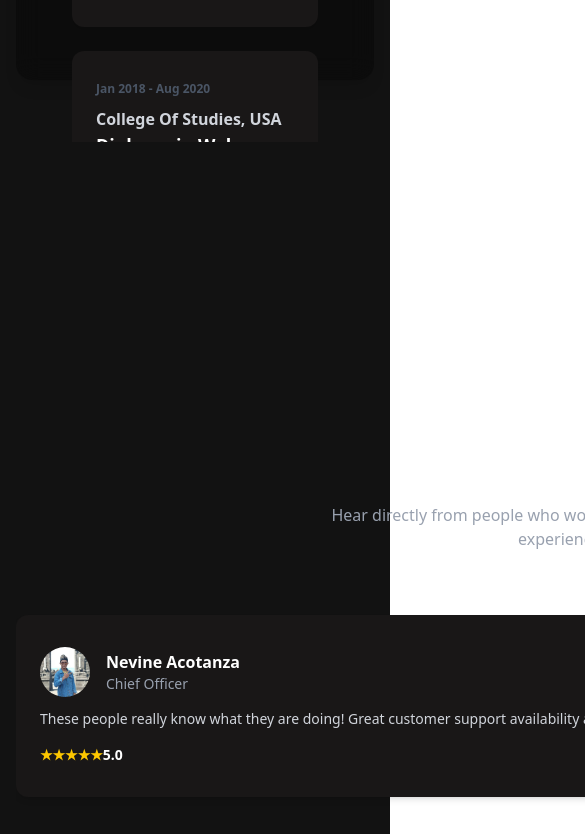
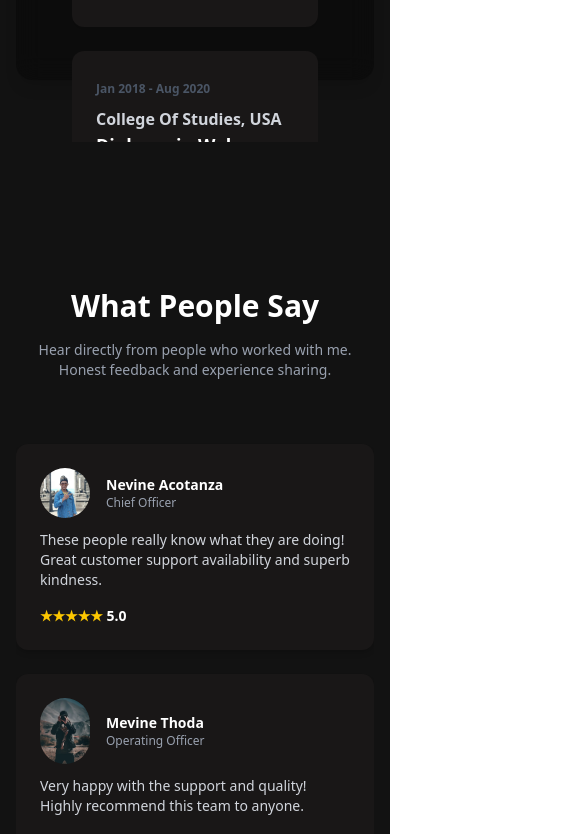
Before and after one commit to FarhanZulkarnainHarahap/Nexxus-Portofolio, a Next.js app: page / in a window 390 px wide. Shown: the part 5846-6680 px from the top of the page, 585 px wide, since content can reach past the window. Built offline with nearby package versions, Linux system fonts and the light colour scheme.

Commit message:
first commit vercel

```diff
--- a/src/app/globals.css
+++ b/src/app/globals.css
@@ -62,3 +62,10 @@ li:hover::after {
   background-color: #4b5563;
   border-radius: 9999px;
 }
+.scrollbar-hidden::-webkit-scrollbar {
+  display: none;
+}
+.scrollbar-hidden {
+  -ms-overflow-style: none;
+  scrollbar-width: none;
+}
--- a/src/components/Testimonial-section-components/testimonial-section.tsx
+++ b/src/components/Testimonial-section-components/testimonial-section.tsx
@@ -93,28 +93,27 @@ export default function TestimonialSectionPage() {
 
   return (
     <section
-      className="min-h-screen w-full grid place-items-center bg-[#121212] text-white pt-40 px-4"
+      className="min-h-screen w-full bg-[#121212] text-white pt-40 px-4"
       id="testimonial-section"
     >
-      <div className="w-full max-w-6xl">
-        <div className="text-center mb-12">
-          <h2 className="text-4xl font-extrabold">What People Say</h2>
-          <p className="mt-4 text-gray-400 max-w-xl mx-auto">
+      <div className="w-full max-w-6xl mx-auto">
+        <div className="text-center mb-12 px-4">
+          <h2 className="text-3xl sm:text-4xl font-extrabold">
+            What People Say
+          </h2>
+          <p className="mt-4 text-gray-400 max-w-xl mx-auto text-sm sm:text-base">
             Hear directly from people who worked with me. Honest feedback and
             experience sharing.
           </p>
         </div>
 
-        {/* Scrollable Container for Testimonials with hidden scrollbar */}
-        <div
-          className="overflow-auto flex gap-6 py-4 scrollbar-hidden"
-          style={{ scrollbarWidth: "none" }}
-        >
+        {/* Responsive Scrollable or Wrapped Container */}
+        <div className="flex flex-wrap sm:flex-nowrap overflow-x-auto gap-6 py-4 scrollbar-hidden">
           {testimonials.map((t, i) => (
             <button
               key={i}
               onClick={() => setSelected(i)}
-              className="text-left bg-[#191717] hover:bg-[#2a2a2a] transition p-6 rounded-xl shadow-md min-w-[250px] flex-shrink-0"
+              className="text-left bg-[#191717] hover:bg-[#2a2a2a] transition p-6 rounded-xl shadow-md min-w-[250px] max-w-sm flex-shrink-0 w-full sm:w-[300px]"
             >
               <div className="flex items-center space-x-4 mb-3">
                 <Image
@@ -125,13 +124,13 @@ export default function TestimonialSectionPage() {
                   className="rounded-full object-cover"
                 />
                 <div>
-                  <h4 className="font-bold">{t.name}</h4>
-                  <p className="text-sm text-gray-400">{t.title}</p>
+                  <h4 className="font-bold text-sm sm:text-base">{t.name}</h4>
+                  <p className="text-xs text-gray-400">{t.title}</p>
                 </div>
               </div>
               <p className="text-sm text-gray-300 line-clamp-3">{t.comment}</p>
               <div className="mt-4 text-yellow-400 font-semibold text-sm">
-                {"★".repeat(t.rating)}
+                {"★".repeat(t.rating)}{" "}
                 <span className="text-white">{t.rating.toFixed(1)}</span>
               </div>
             </button>
@@ -143,10 +142,10 @@ export default function TestimonialSectionPage() {
       <Dialog
         open={selected !== null}
         onClose={() => setSelected(null)}
-        className="fixed z-50 inset-0 flex items-center justify-center bg-black/70"
+        className="fixed z-50 inset-0 flex items-center justify-center bg-black/70 p-4"
       >
         {selected !== null && (
-          <Dialog.Panel className="bg-[#1a1a1a] text-white p-6 rounded-lg max-w-md w-[90%] relative shadow-xl">
+          <Dialog.Panel className="bg-[#1a1a1a] text-white p-6 rounded-lg max-w-md w-full relative shadow-xl">
             <button
               onClick={() => setSelected(null)}
               className="absolute top-4 right-4 text-gray-400 hover:text-white"
```
